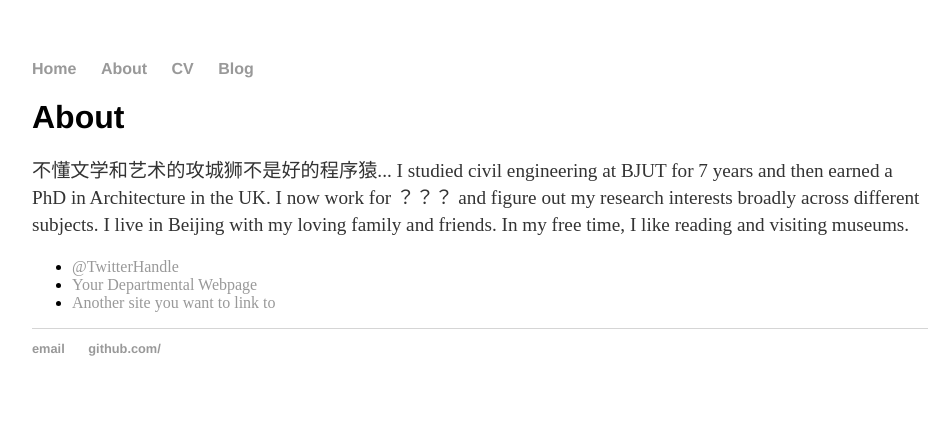
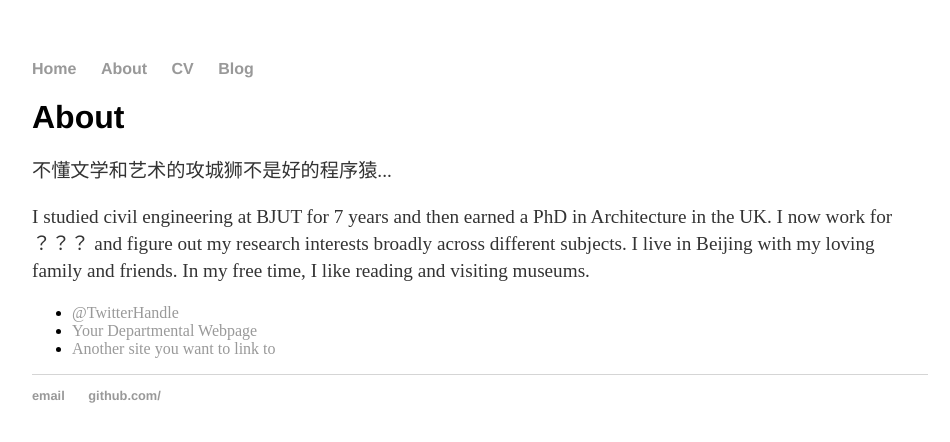
Before and after one commit to kaiagss/kaiagss.github.io, a Jekyll site: the page built from about/index.html, in a window 1280 px wide. Shown: the top 442 px of the page, without its empty margins (160-1110 px from the left). Built offline with Jekyll 4.4.1, drawn with Linux system fonts in a browser that asks for light colours.

```diff
--- a/about/index.html
+++ b/about/index.html
@@ -5,7 +5,8 @@ title: About Yan
 
 		<div class="about">
 			<h1>About</h1>
-			<p>不懂文学和艺术的攻城狮不是好的程序猿...  I studied civil engineering at BJUT for 7 years and then earned a PhD in Architecture in the UK. I now work for ？？？ and figure out my research interests broadly across different subjects. I live in Beijing with my loving family and friends. In my free time, I like reading and visiting museums.</p>
+			<p>不懂文学和艺术的攻城狮不是好的程序猿...<p>
+			<p> I studied civil engineering at BJUT for 7 years and then earned a PhD in Architecture in the UK. I now work for ？？？ and figure out my research interests broadly across different subjects. I live in Beijing with my loving family and friends. In my free time, I like reading and visiting museums.</p>
 
 			<ul class="contacts">
 				<li><a href="#">@TwitterHandle</a></li>
```
